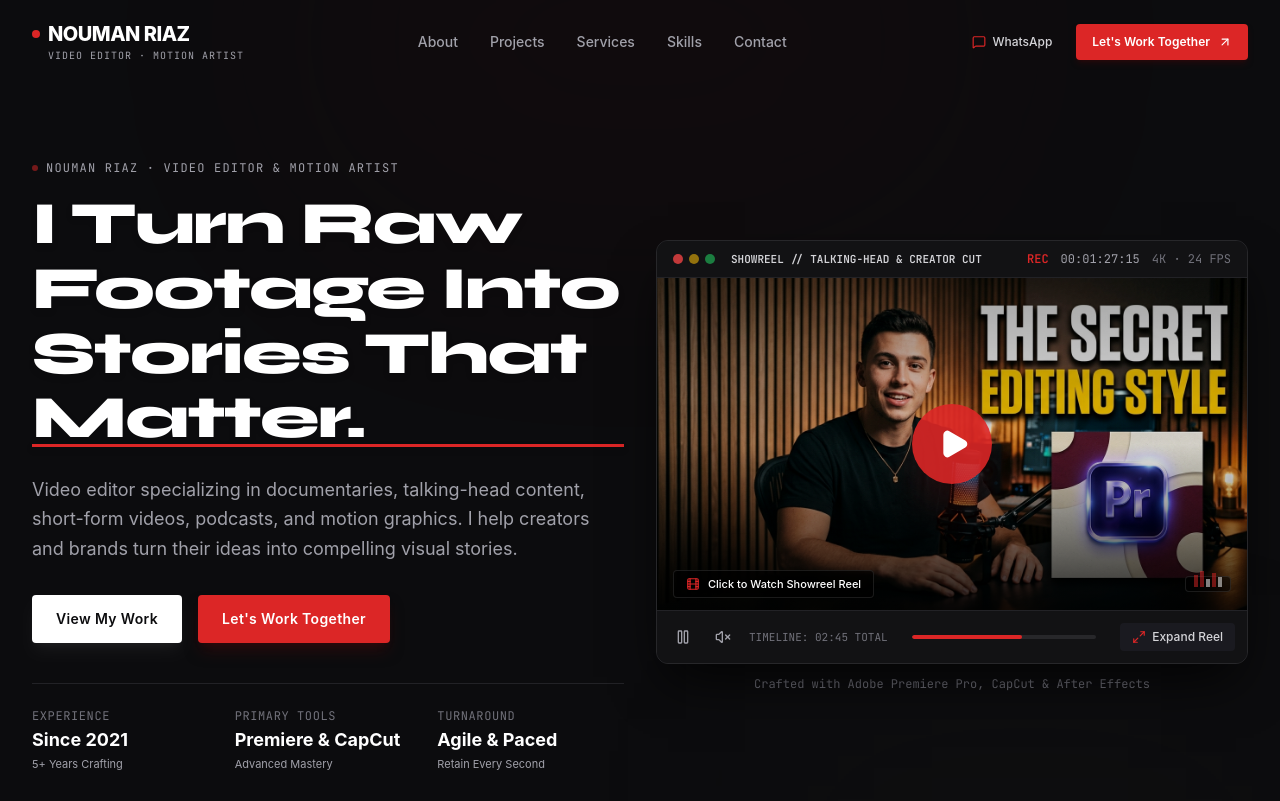
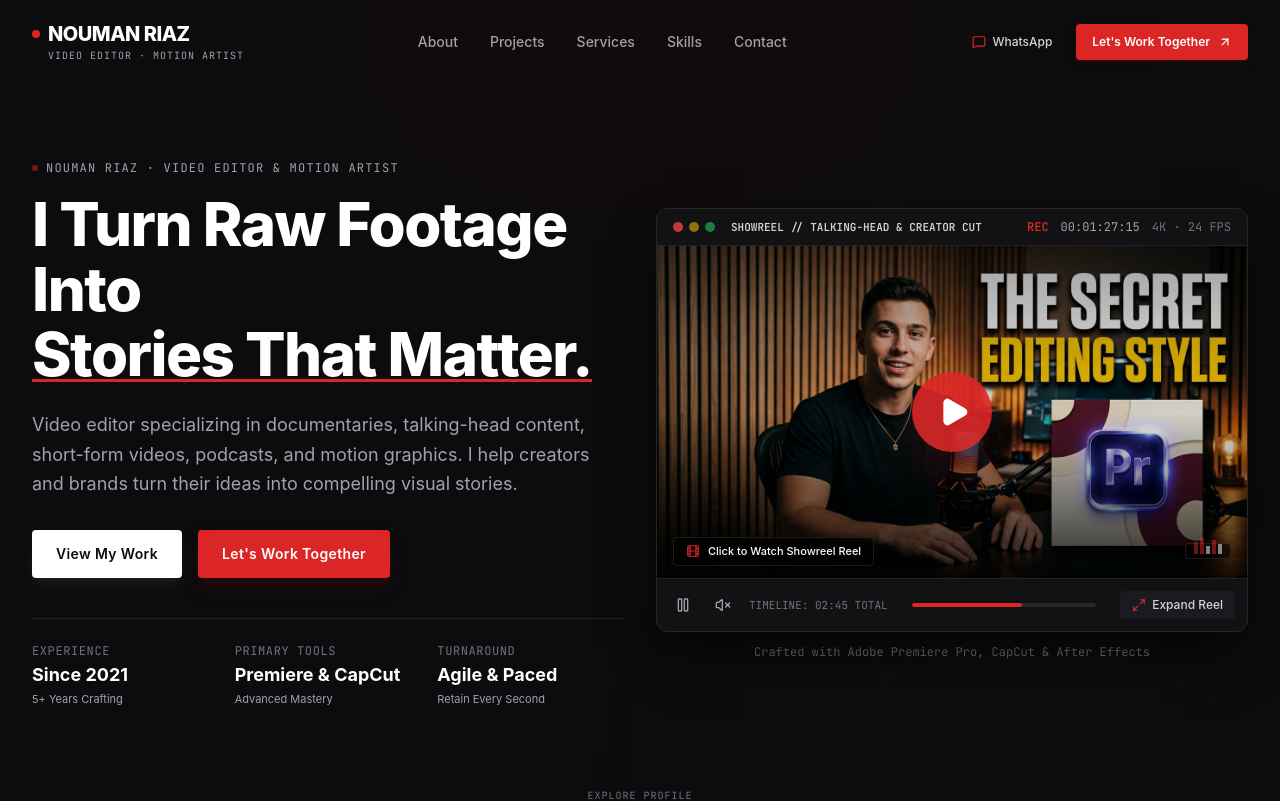
Before and after one commit to iswearereal-ship-it/nouman-riaz, a React (Vite) app: page / in a window 1280 px wide. Shown: the top 801 px of the page. Built offline with nearby package versions, Linux system fonts and the light colour scheme.

Commit message:
style: refine typography and hero section styles
Remove redundant font smoothing rules and streamline HeroSection heading styles for a cleaner aesthetic.

```diff
--- a/src/components/HeroSection.tsx
+++ b/src/components/HeroSection.tsx
@@ -61,15 +61,9 @@ export const HeroSection: React.FC<HeroSectionProps> = ({ onOpenShowreel, onOpen
             </div>
 
             {/* Main Headline */}
-            <h1
-              style={{ fontWeight: 900 }}
-              className="text-3xl sm:text-5xl lg:text-6xl font-black tracking-tight text-white leading-[1.15] sm:leading-[1.08] mb-6 drop-shadow-md"
-            >
+            <h1 className="text-4xl sm:text-5xl lg:text-6xl font-extrabold tracking-tight text-white leading-[1.08] mb-6">
               I Turn Raw Footage Into{' '}
-              <span
-                style={{ fontWeight: 900 }}
-                className="relative inline-block text-white font-black"
-              >
+              <span className="relative inline-block text-white">
                 Stories That Matter.
                 <span className="absolute left-0 bottom-1 w-full h-[3px] bg-[#dc2626]" />
               </span>
--- a/src/index.css
+++ b/src/index.css
@@ -12,13 +12,6 @@
     color: #18181b;
     background-color: #fafaf9;
     overflow-x: hidden;
-    -webkit-font-smoothing: antialiased;
-    -moz-osx-font-smoothing: grayscale;
-  }
-
-  h1, h2, h3, h4, h5, h6 {
-    font-family: var(--font-heading);
-    font-weight: 800;
   }
 }
 
```
